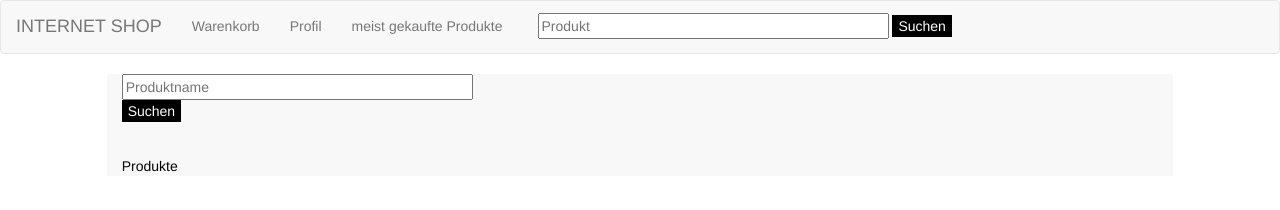
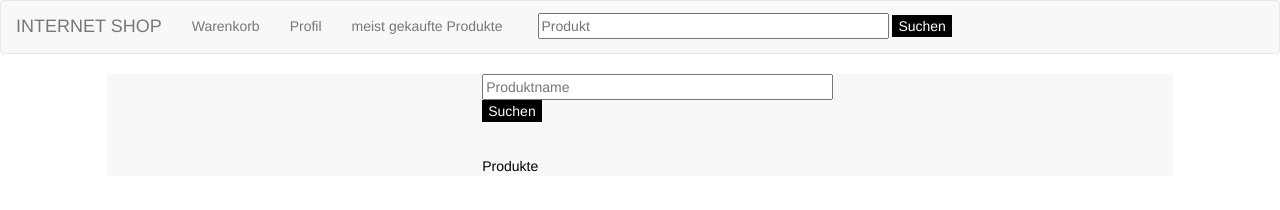
Before and after one commit to Galinero/WBA2SS15HuhnHuberHaarmann, a website: page Shop1/produktsuche.ejs in a window 1280 px wide. Drawn offline with nearby package versions, Linux system fonts and the light colour scheme; files that its build step writes are made by us from their sources.

Commit message:
style added

```diff
--- a/Shop1/produktsuche.ejs
+++ b/Shop1/produktsuche.ejs
@@ -123,7 +123,9 @@
 
     <div class="row">
       <div class="col-md-1" ></div>
-      <div class="col-md-10" id="inhalt">
+  <div class="col-md-10" id="inhalt">
+  	<div class="col-md-4" ></div>
+  	<div class="col-md-4" >
     	<form id="form">
 			<input type="text" id="produkt" size="40" placeholder="Produktname" required><br>
 			<input type="submit" id="sub" value="Suchen" onClick="feuer();return false;"><br><br>
@@ -131,8 +133,8 @@
 
 
 		<a href="/products/admin" style="color:black">Produkte</a>
-
-
+		</div>
+		<div class="col-md-4" ></div>
 
   </div>
   <div class="col-md-1" ></div>
--- a/Shop1/registrierung.ejs
+++ b/Shop1/registrierung.ejs
@@ -82,6 +82,7 @@
 		<div class="row">
 			<div class="col-md-4" ></div>
 			<div class="col-md-4" >
+
 				<h1> Registrierung</h1>
 		<form id="form">
 			<p> Vorname </p>
@@ -111,8 +112,8 @@
 			<input type="submit" id="sub" value="Registrieren" onClick="feuer();return false;" ><br><br>
 		</form>
 		<a href="/start">Login</a>
+		</div>
 
-	</div>
 	<div class="col-md-4" ></div>
 
 
```
Also changed, not shown: Shop1/productsadmin.ejs (+14 -2 lines).
